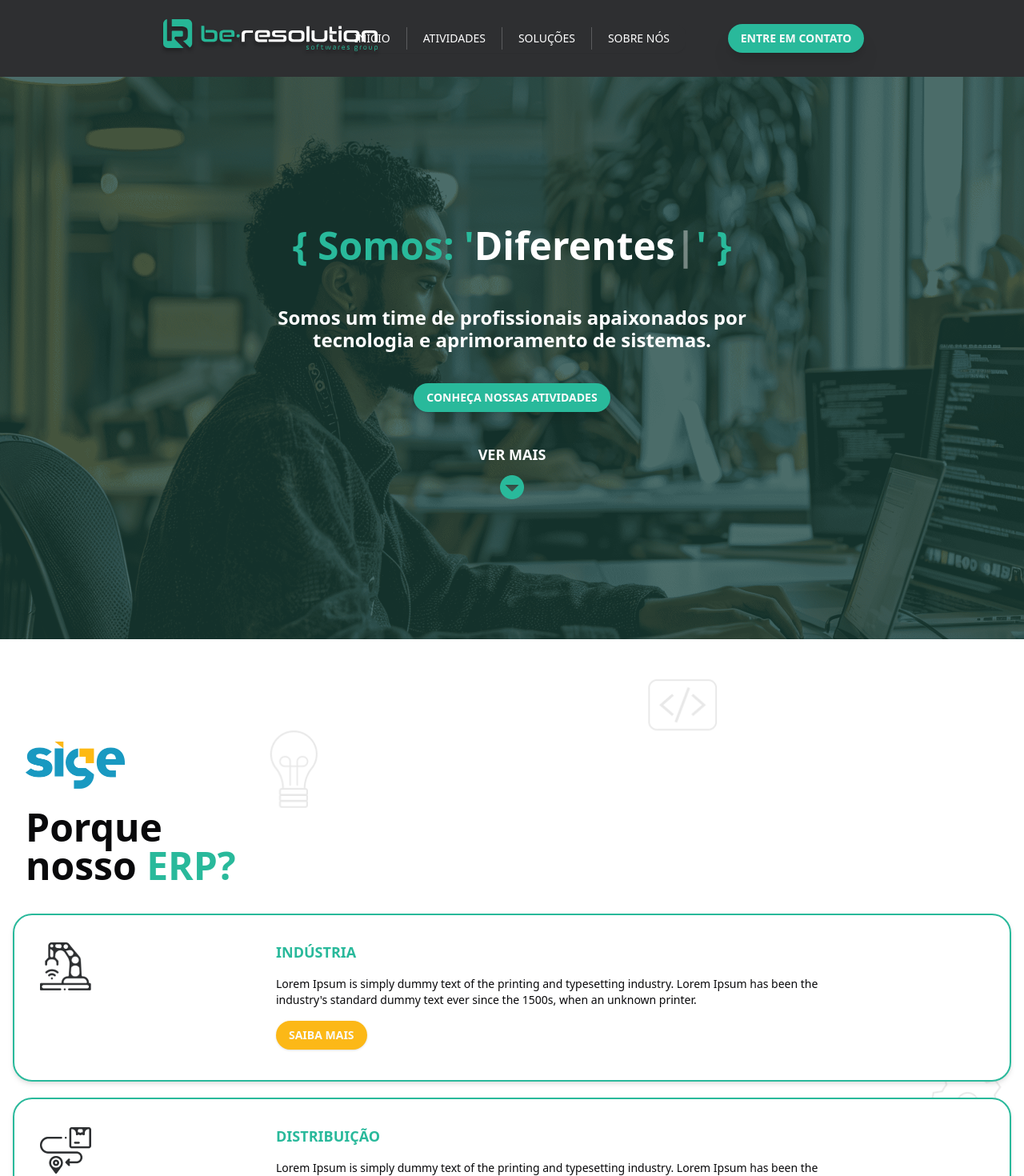
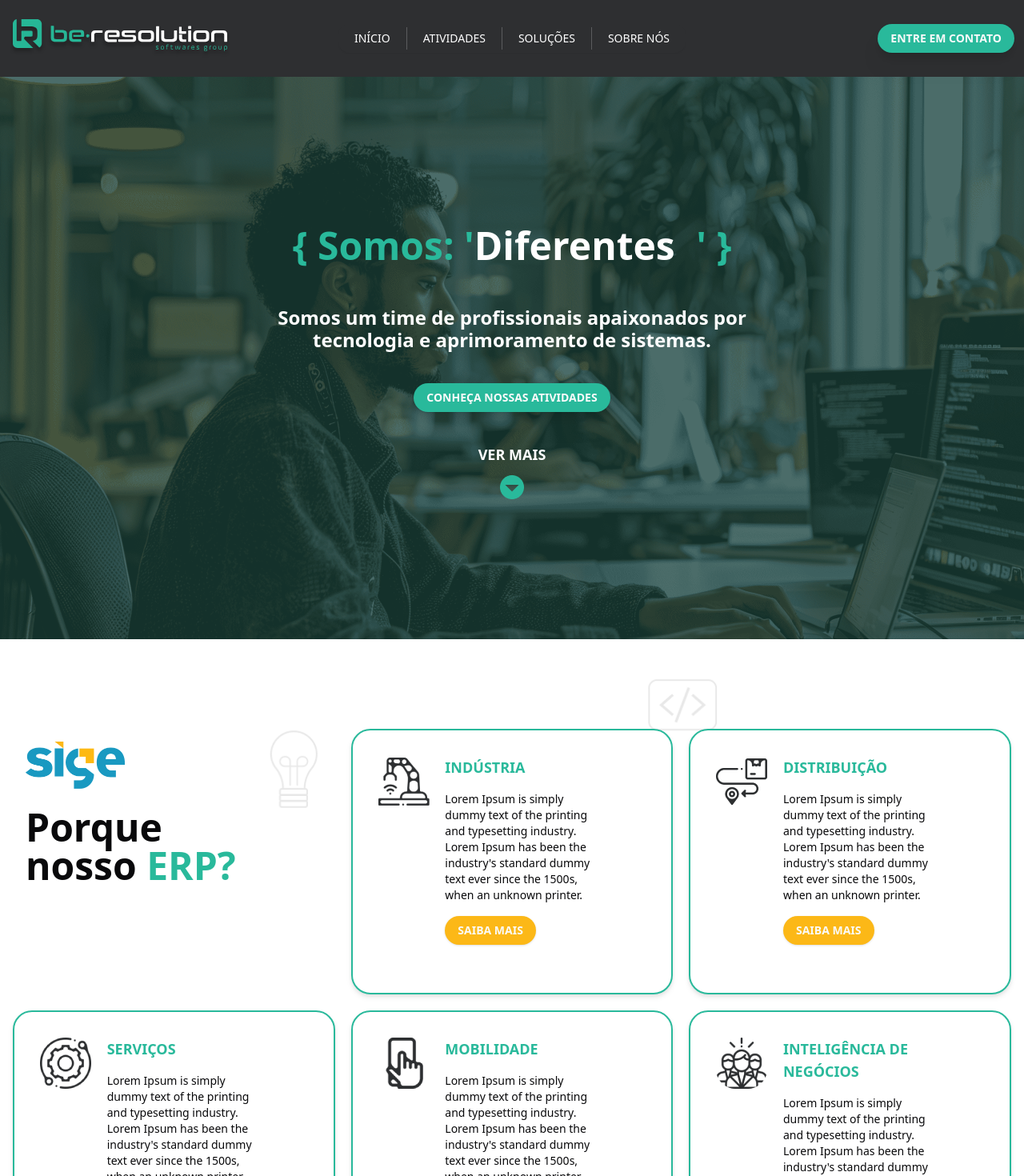
Before and after one commit to Lucas-Beijato/site_be_resolution, a Next.js app: page / in a window 1280 px wide. Shown: the top 1470 px of the page at 80% size. Built offline with nearby package versions, Linux system fonts and the light colour scheme.

Commit message:
layout adjusts

```diff
--- a/src/app/sections/home/section02/index.tsx
+++ b/src/app/sections/home/section02/index.tsx
@@ -15,7 +15,7 @@ const CardFrame = ({
   btnLink: string;
 }) => {
   return (
-    <div className="flex flex-row desktop:flex-row smartphone-p:flex-col border-2 bg-white border-ber-green rounded-3xl p-8 drop-shadow-md">
+    <div className="flex desktop:flex-row smartphone-p:flex-col border-2 bg-white border-ber-green rounded-3xl p-8 drop-shadow-md">
       <div className="desktop:w-3/12 smartphone-p:w-full">
         <Image src={icon} alt={"card icon"} width={"64"} height={"64"} />
       </div>
@@ -35,7 +35,7 @@ const CardFrame = ({
 const Section02 = () => {
   return (
     <div id="porque_nosso_erp" className="bg-[url('/bg_section_02.png')] bg-contain bg-no-repeat flex justify-center items-center pt-24 pb-24">
-      <div className="desktop:w-[1300px] grid smartphone-p:grid-cols-1 smartphone-p:grid-rows-6 grid-cols-3 grid-rows-2 gap-5 p-4">
+      <div className="desktop:w-[1300px] grid smartphone-p:grid-cols-1 smartphone-p:grid-rows-6 desktop:grid-cols-3 desktop:grid-rows-2 gap-5 p-4">
 
         <div className="p-4 flex flex-col space-y-6">
           <Image
--- a/src/components/Header/index.tsx
+++ b/src/components/Header/index.tsx
@@ -14,14 +14,14 @@ const Header = () => {
   return (
     <nav className="w-screen h-24 bg-ber-gray flex justify-center items-center fixed top-0 z-50">
       {/* Desktop Header */}
-      <div className="smartphone-p:hidden desktop:flex flex-row justify-between items-center my-6 px-3">
+      <div className="smartphone-p:hidden desktop:flex desktop:w-[1300px] flex-row justify-between items-center my-6 px-3">
         <div className="w-1/3 flex flex-col justify-center items-start">
           <Image
-            className="w-auto h-auto"
+            // className="w-auto h-auto"
             src={"/logo-dropshadow.svg"}
             alt={"Logo Be Resolution"}
-            width={0}
-            height={0}
+            width={276}
+            height={48}
             priority
           />
         </div>
```
